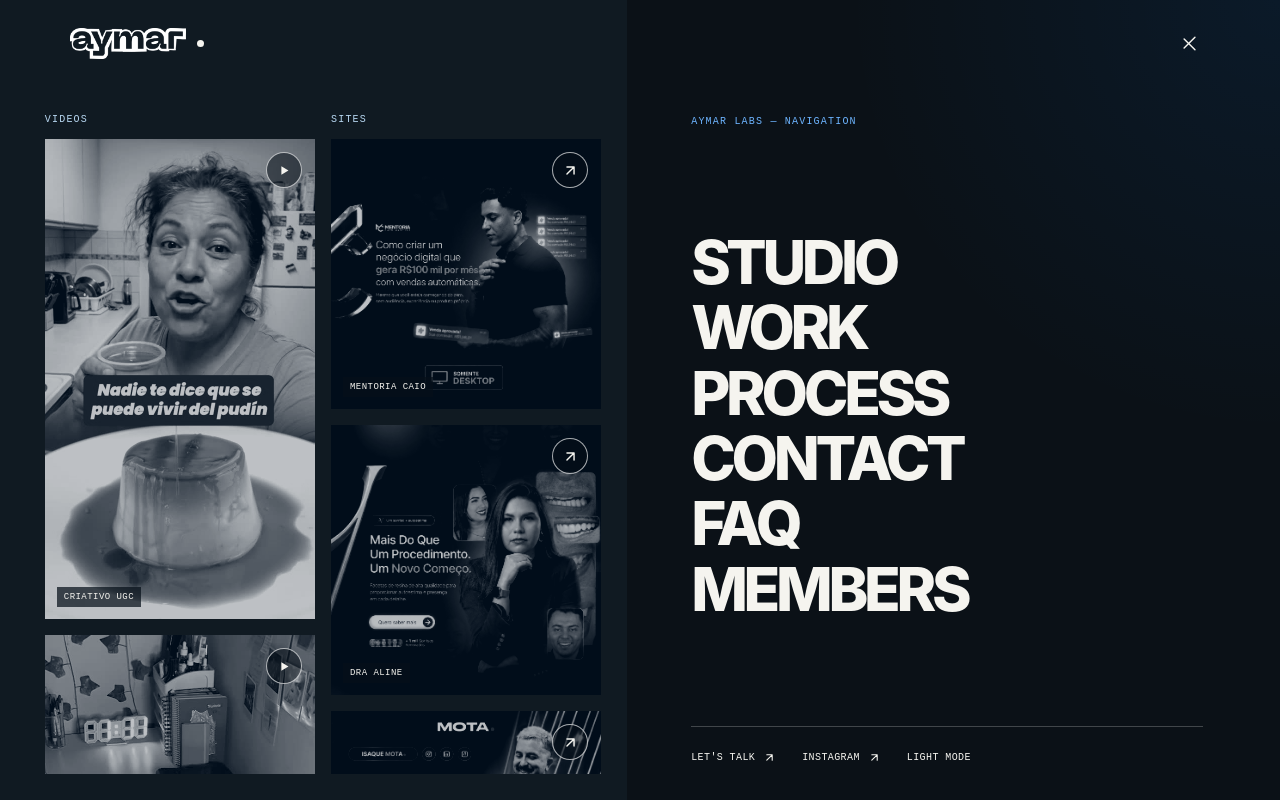
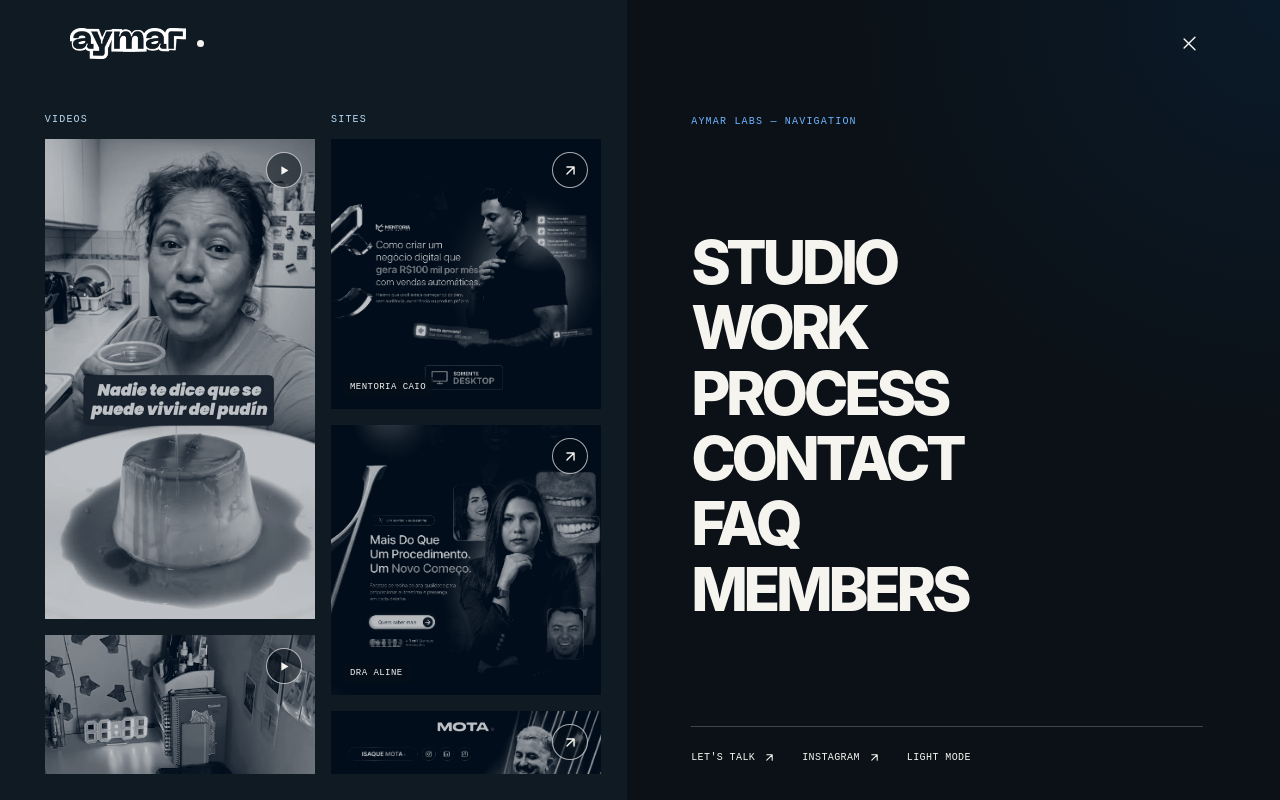
Before and after one commit to aymarhq/aymar_site, a Next.js app: page /en in a window 1280 px wide. Both pictures are taken after a click on the button 1187 px from the left and 43 px from the top of the page. Shown: the top 800 px of the page. Built offline with nearby package versions, Linux system fonts and the light colour scheme.

Commit message:
Atualização do Site para Landing Page Sem Preço

```diff
--- a/components/Site.tsx
+++ b/components/Site.tsx
@@ -118,7 +118,7 @@ function FullscreenMenu({ dict, open, setOpen }: { dict: Dict; open: boolean; se
       <div className="site-menu-media-column">
         <span className="site-menu-column-title">{dict.lang === 'pt' ? 'Vídeos' : 'Videos'}</span>
         <div className="site-menu-media-track" ref={videoTrack} onScroll={loopTrack} aria-label={dict.lang === 'pt' ? 'Vídeos; role para ver mais' : 'Videos; scroll for more'} tabIndex={0}>
-          {[0, 1, 2].flatMap(repeat => menuVideos.map(item => <button className="site-menu-media-card site-menu-video" type="button" key={`${repeat}-${item.source}`} aria-label={`${dict.lang === 'pt' ? 'Assistir' : 'Watch'}: ${item.title}`} onClick={event => { videoTrigger.current = event.currentTarget; setActiveVideo(item); }}><Image src={item.poster} alt="" fill sizes="(max-width: 719px) 42vw, 24vw" /><span className="site-menu-card-action" aria-hidden="true"><Play /></span><span className="site-menu-card-caption">{item.title}</span></button>))}
+          {[0, 1, 2].flatMap(repeat => menuVideos.map(item => <button className="site-menu-media-card site-menu-video" type="button" key={`${repeat}-${item.source}`} aria-label={`${dict.lang === 'pt' ? 'Assistir' : 'Watch'}: ${item.title}`} onClick={event => { videoTrigger.current = event.currentTarget; setActiveVideo(item); }}><Image src={item.poster} alt="" fill sizes="(max-width: 719px) 42vw, 24vw" /><span className="site-menu-card-action" aria-hidden="true"><Play /></span></button>))}
         </div>
       </div>
       <div className="site-menu-media-column">
```
